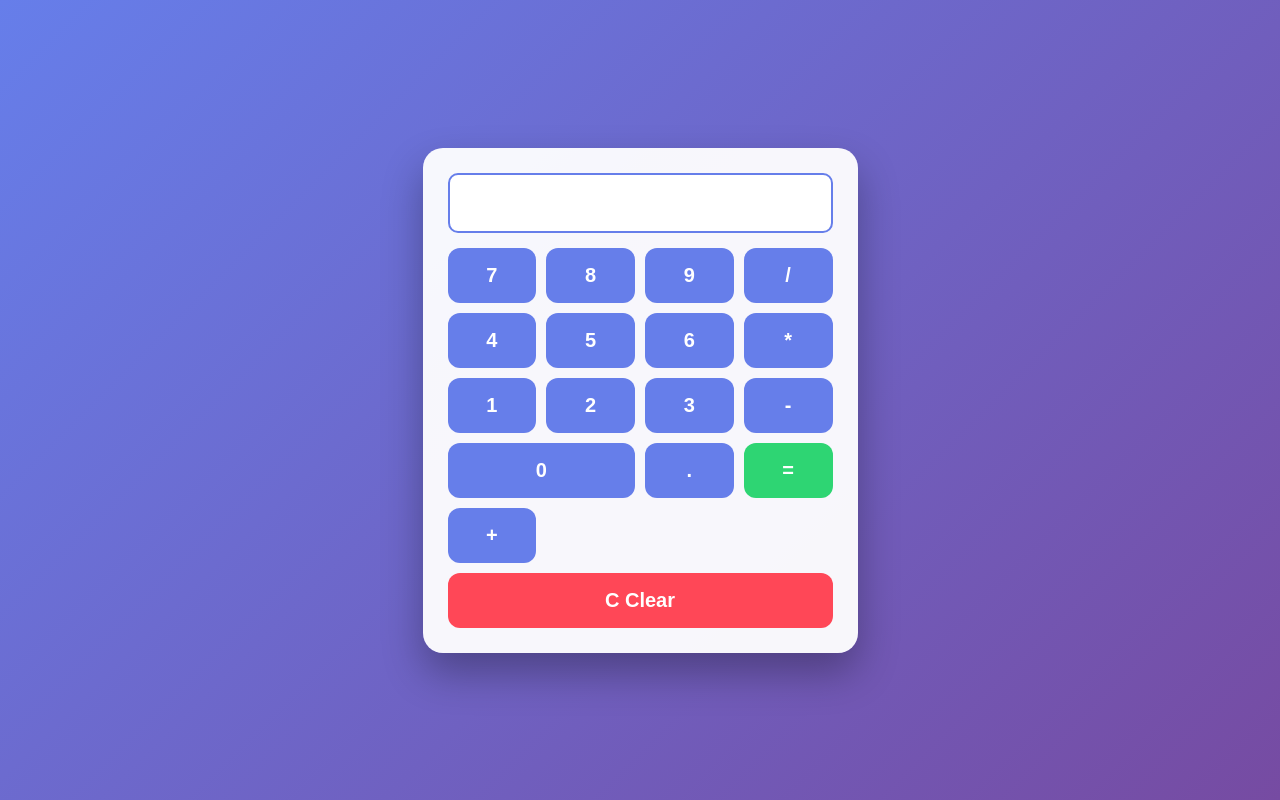
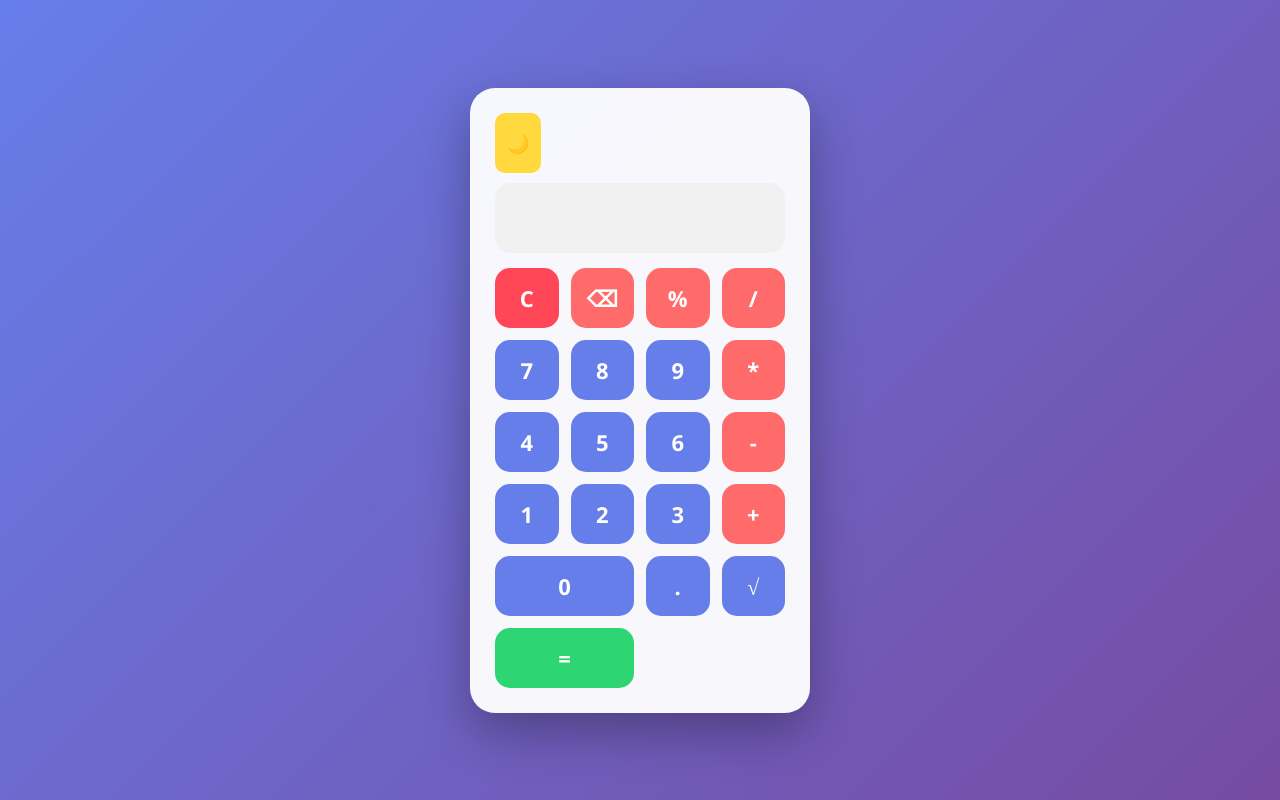
Before and after one commit to chatlapenchalaparasanthi/-calculator, a plain HTML site: page index.html in a window 1280 px wide. Drawn offline with Linux system fonts and the light colour scheme.

Commit message:
index.html

```diff
--- a/index.html
+++ b/index.html
@@ -1,36 +1,79 @@
-<!DOCTYPE html>
+
+
+  <!DOCTYPE html>
 <html lang="en">
 <head>
 <meta charset="UTF-8">
 <meta name="viewport" content="width=device-width, initial-scale=1.0">
-<title>Super Calculator</title>
+<title>Pro Calculator</title>
 <style>
-* {margin: 0; padding: 0; box-sizing: border-box;}
-body {font-family: 'Segoe UI'; display: flex; justify-content: center; align-items: center; height: 100vh; background: linear-gradient(135deg, #667eea, #764ba2);}
-.calculator {background: rgba(255,255,255,0.95); padding: 25px; border-radius: 20px; box-shadow: 0 20px 40px rgba(0,0,0,0.3);}
-#display {width: 100%; height: 60px; font-size: 28px; text-align: right; margin-bottom: 15px; padding: 10px; border: 2px solid #667eea; border-radius: 10px;}
-.buttons {display: grid; grid-template-columns: repeat(4, 1fr); gap: 10px;}
-button {height: 55px; font-size: 20px; border: none; border-radius: 12px; background: #667eea; color: white; cursor: pointer; font-weight: bold;}
-button:hover {background: #764ba2; transform: scale(0.95);}
+* {margin: 0; padding: 0; box-sizing: border-box; font-family: 'Segoe UI';}
+body {display: flex; justify-content: center; align-items: center; height: 100vh; background: linear-gradient(135deg, #667eea, #764ba2); transition: 0.3s;}
+body.dark {background: linear-gradient(135deg, #1f1c2c, #928dab);}
+.calculator {background: rgba(255,255,255,0.95); padding: 25px; border-radius: 25px; box-shadow: 0 20px 50px rgba(0,0,0,0.3); width: 340px;}
+body.dark .calculator {background: rgba(30,30,30,0.9);}
+.top-bar {display: flex; justify-content: space-between; margin-bottom: 10px;}
+#theme {background: #FFD93D; border: none; padding: 8px 12px; border-radius: 10px; cursor: pointer; font-size: 18px;}
+#display {width: 100%; height: 70px; font-size: 32px; text-align: right; margin-bottom: 15px; padding: 15px; border: none; border-radius: 15px; background: #f1f1f1;}
+body.dark #display {background: #333; color: white;}
+.buttons {display: grid; grid-template-columns: repeat(4, 1fr); gap: 12px;}
+button {height: 60px; font-size: 22px; border: none; border-radius: 15px; background: #667eea; color: white; cursor: pointer; font-weight: bold; transition: 0.2s;}
+button:hover {transform: scale(0.95); background: #764ba2;}
+button.op {background: #FF6B6B;}
+button.equal {background: #2ed573; grid-column: span 2;}
+button.clear {background: #ff4757;}
 button.zero {grid-column: span 2;}
-button.clear {background: #ff4757;}
-button.equal {background: #2ed573;}
 </style>
 </head>
 <body>
 <div class="calculator">
+<div class="top-bar">
+<button id="theme" onclick="toggleTheme()">🌙</button>
+</div>
 <input type="text" id="display" readonly>
 <div class="buttons">
-<button onclick="append('7')">7</button><button onclick="append('8')">8</button><button onclick="append('9')">9</button><button onclick="append('/')">/</button>
-<button onclick="append('4')">4</button><button onclick="append('5')">5</button><button onclick="append('6')">6</button><button onclick="append('*')">*</button>
-<button onclick="append('1')">1</button><button onclick="append('2')">2</button><button onclick="append('3')">3</button><button onclick="append('-')">-</button>
-<button onclick="append('0')" class="zero">0</button><button onclick="append('.')">.</button><button onclick="calculate()" class="equal">=</button>
-<button onclick="append('+')">+</button>
-<button onclick="clearDisplay()" class="clear" style="grid-column: span 4;">C Clear</button>
+<button class="clear" onclick="clearDisplay()">C</button>
+<button class="op" onclick="backspace()">⌫</button>
+<button class="op" onclick="append('%')">%</button>
+<button class="op" onclick="append('/')">/</button>
+
+<button onclick="append('7')">7</button><button onclick="append('8')">8</button><button onclick="append('9')">9</button><button class="op" onclick="append('*')">*</button>
+
+<button onclick="append('4')">4</button><button onclick="append('5')">5</button><button onclick="append('6')">6</button><button class="op" onclick="append('-')">-</button>
+
+<button onclick="append('1')">1</button><button onclick="append('2')">2</button><button onclick="append('3')">3</button><button class="op" onclick="append('+')">+</button>
+
+<button onclick="append('0')" class="zero">0</button><button onclick="append('.')">.</button>
+<button onclick="sqrt()">√</button>
+<button class="equal" onclick="calculate()">=</button>
 </div>
 </div>
 <script>
-function append(val){document.getElementById('display').value += val;}
-function clearDisplay(){document.getElementById('display').value = '';}
+function append(val){
+  document.getElementById('display').value += val;
+}
+function clearDisplay(){
+  document.getElementById('display').value = '';
+}
+function backspace(){
+  let d = document.getElementById('display');
+  d.value = d.value.slice(0,-1);
+}
+function sqrt(){
+  let d = document.getElementById('display');
+  d.value = Math.sqrt(eval(d.value || 0));
+}
 function calculate(){
-  try{document.getElementById('display').value = eval(document.getElementById('display').value);}
+  try{
+    document.getElementById('display').value = eval(document.getElementById('display').value);
+  }
+  catch{
+    document.getElementById('display').value = 'Error';
+  }
+} // <-- idhi miss ayyindi
+function toggleTheme(){
+  document.body.classList.toggle('dark');
+} // <-- idhi kuda miss ayyindi
+</script>
+</body>
+</html>
```
